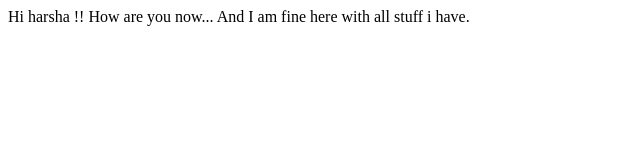
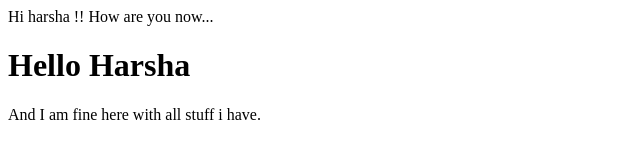
Before and after one commit to harshanagarthi/Assignment_Submission, a plain HTML site: page helloharsha.html in a window 1280 px wide. Shown: the whole page, without its empty margins (0-640 px from the left). Drawn offline with Linux system fonts and the light colour scheme.

Commit message:
Update helloharsha.html commit

```diff
--- a/helloharsha.html
+++ b/helloharsha.html
@@ -8,6 +8,7 @@
 </head>
 <body>
     Hi harsha !! How are you now...
+    <h1> Hello Harsha</h1>
     And I am fine here with all stuff i have.
 </body>
 </html>
```
